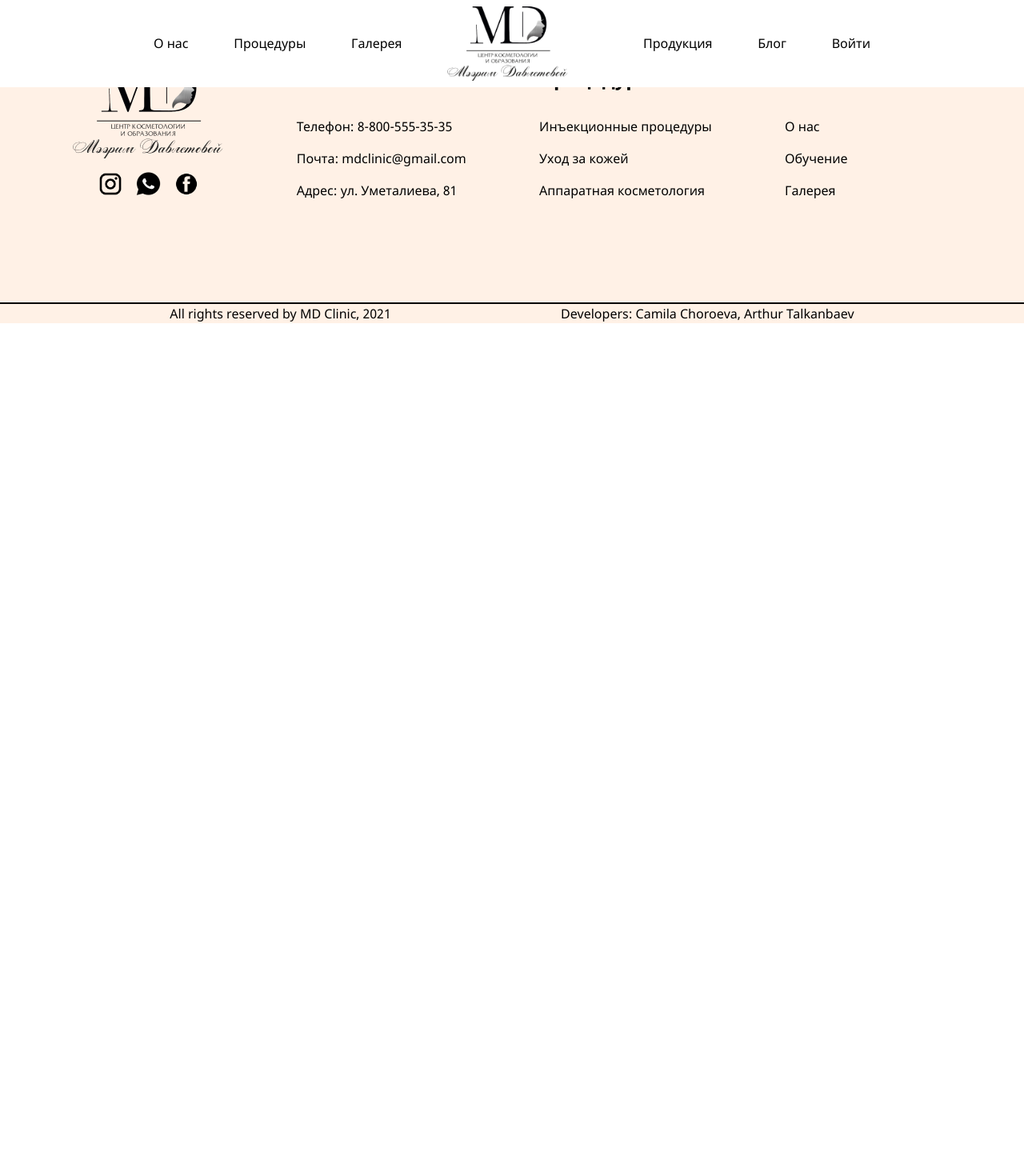
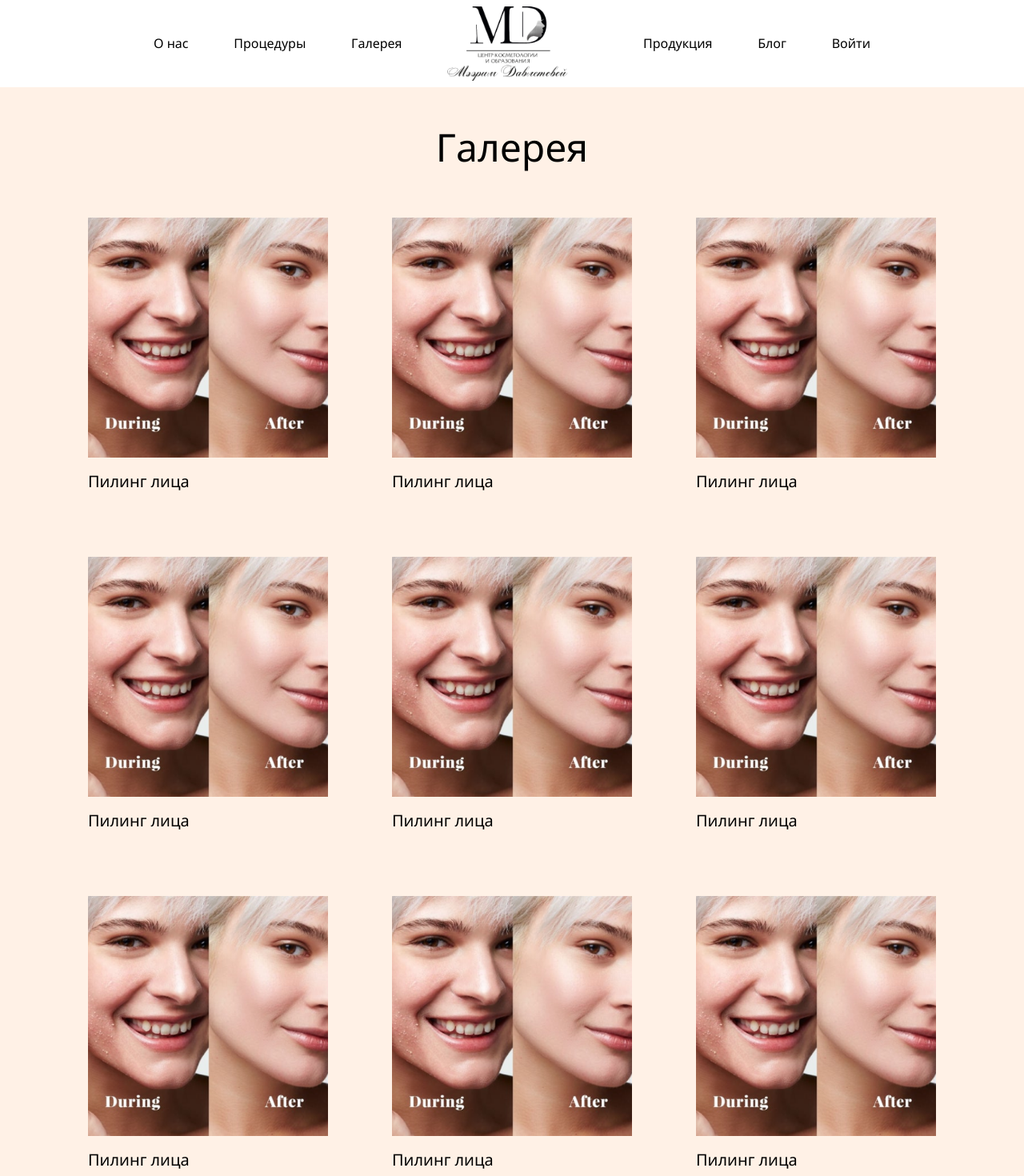
Before and after one commit to cafieness/mdmedclinic, a React (Create React App) app: page /gallery in a window 1280 px wide. Shown: the top 1470 px of the page at 80% size. Before the commit the page ends 800 px from the top, so only its background shows below. Built offline with nearby package versions, Linux system fonts and the light colour scheme; a web font is replaced by a local one.

Commit message:
added gallery and change contacts

```diff
--- a/src/components/common/SignForm.jsx
+++ b/src/components/common/SignForm.jsx
@@ -1,22 +1,48 @@
 import React from "react";
 import { Button } from "..";
 
-function SignForm({ img,name }) {
+function SignForm({ img, name, contacts }) {
   return (
-    <form className="w-1/2 sm:w-full bg-white flex justify-between rounded-2xl  sm:px-5">
-      <div className="py-10 pl-10 sm:pl-0 sm:pr-0 ">
+    <form
+      className={
+        contacts
+          ? "sign-form-width bg-white flex justify-between rounded-2xl  sm:px-2"
+          : "w-1/2 sm:w-320 bg-white flex justify-between rounded-2xl  sm:px-2"
+      }
+    >
+      <div className="py-10 pl-10 sm:pl-0 sm:pr-0 flex flex-col ">
+
         <p className="text-2xl font-bold mb-4">{name}</p>
         <p className="text-gray-700 text-xs mb-8">
-          Нажимая на кнопку "Записатьcя", Вы даете Согласие на использование
+          Нажимая на кнопку "Записатьcя", Вы даете Согласие  на использование
           предоставленных персональных данных для получения услуг
         </p>
-        <input className="signform-inp mb-4 border border-black w-full rounded-2xl py-2 px-3 text-black focus:outline-none" id="имя" type="text" placeholder="Имя" />
+        <input
+          className="signform-inp mb-4 border border-black w-full rounded-2xl py-2 px-3 text-black focus:outline-none"
+          id="имя"
+          type="text"
+          placeholder="Имя"
+        />
 
-        <input className="signform-inp mb-8 border border-black w-full rounded-2xl py-2 px-3 focus:outline-none text-black " id="номер телефона" type="text" placeholder="Номер телефона" />
-        <Button name="Записаться" primary/>
+        <input
+          className="signform-inp mb-8 border border-black w-full rounded-2xl py-2 px-3 focus:outline-none text-black "
+          id="номер телефона"
+          type="text"
+          placeholder="Номер телефона"
+        />
+        <Button name="Записаться" primary />
+
+
       </div>
-      <img src={img} alt="" className="sm:hidden w-3/5 rounded-2xl border-transparent" />
-
+      <img
+        src={img}
+        alt=""
+        className={
+          contacts
+            ? "md:hidden rounded-2xl border-transparent"
+            : "md:hidden w-3/5 rounded-2xl border-transparent"
+        }
+      />
     </form>
   );
 }
--- a/src/components/router/Routes.jsx
+++ b/src/components/router/Routes.jsx
@@ -9,6 +9,7 @@ import {
   Contacts,
   Procedures,
   Procedure,
+  Gallery,
 } from "../../pages";
 import { procedures } from "../../procedures";
 
@@ -21,8 +22,8 @@ function Routes() {
       <Route path="/about" component={About} />
       <Route path="/contacts" component={Contacts}></Route>
       <Route path="/procedures/:id" component={Procedures}></Route>
-    <Route path="/procedure/:name" component={Procedure}>
-    </Route>
+      <Route path="/procedure/:name" component={Procedure}></Route>
+      <Route path="/gallery" component={Gallery} ></Route>
     </Switch>
   );
 }
--- a/src/css/app.css
+++ b/src/css/app.css
@@ -168,6 +168,10 @@ body {
   border-bottom:1px solid black ;
 }
 
+.sign-form-width{
+  width: 500px;
+}
+
 @media only screen and (max-width: 1535px) and (min-width: 1280px) {
 
 }
@@ -178,14 +182,22 @@ body {
   }.procedure-width{
     width: 800px;
   }
+  .sign-form-width{
+    width: 380px;
+  }
 
 }
 @media only screen and (max-width: 1023px){
   .procedure-width{
     width: 600px;
   }
+
 }
 @media only screen and (max-width: 768px) {
+
+  .sign-form-width{
+    width: 320px;
+  }
   .procedure-mobile-table{
     display: inline-block;
   }
@@ -245,6 +257,9 @@ body {
       display: block;
       cursor: pointer;
   }
+  .gallery-grid{
+    grid-template-columns: 1fr;
+  }
 
 }
 @media only screen and (max-width: 500px) {
@@ -258,3 +273,8 @@ body {
   width: 300px;
 }
 }
+@media only screen and (max-width:350px){
+  .contacts-px{
+    padding: 0 0;
+  }
+}
--- a/src/pages/Contacts.jsx
+++ b/src/pages/Contacts.jsx
@@ -5,9 +5,8 @@ import imgForm from "../assets/mainPageForm.jpg";
 
 function Contacts() {
   return (
-    <div className="bg-primary pt-40 sm:pt-28  ">
-      <div className="py-16 flex flex-col items-center">
-        <div className="mb-16">
+    <div className="bg-primary py-40 sm:py-28">
+      <div className="mx-auto px-40 md:px-5 contacts-px">
         <div className="font-bold text-3xl mb-8">Контакты</div>
 
         <div className="flex">
@@ -24,15 +23,12 @@ function Contacts() {
           <div>mdmedclinic@gmail.com</div>
         </div>
 
-
         <div className="font-bold text-2xl mb-4">График работы</div>
 
         <div>Понедельник-суббота: 9:00-18:00</div>
-<div>Воскресенье: выходной</div>
+        <div className="mb-16">Воскресенье: выходной</div>
 
-        </div>
-
-        <SignForm img={imgForm} name="Записаться на прием" />
+        <SignForm img={imgForm} name="Записаться на прием" contacts />
       </div>
     </div>
   );
--- a/src/pages/Gallery.jsx
+++ b/src/pages/Gallery.jsx
@@ -1,9 +1,50 @@
 import React from 'react'
+import pic from '../assets/gallery/1.png'
 
 function Gallery() {
     return (
-        <div>
-
+        <div className="bg-primary pt-40 pb-28 sm:pt-32">
+            <div className="flex flex-col items-center px-5">
+                <div className="text-5xl md:text-2xl mb-16">Галерея</div>
+                <div className="gallery-grid grid grid-cols-3 gap-20 md:grid-cols-2">
+                    <div>
+                        <img className="w-300" src={pic} alt="" />
+                        <div className="text-xl mt-4">Пилинг лица</div>
+                    </div>
+                    <div>
+                        <img className="w-300" src={pic} alt="" />
+                        <div className="text-xl mt-4">Пилинг лица</div>
+                    </div>
+                    <div>
+                        <img className="w-300" src={pic} alt="" />
+                        <div className="text-xl mt-4">Пилинг лица</div>
+                    </div>
+                    <div>
+                        <img className="w-300" src={pic} alt="" />
+                        <div className="text-xl mt-4">Пилинг лица</div>
+                    </div>
+                    <div>
+                        <img className="w-300" src={pic} alt="" />
+                        <div className="text-xl mt-4">Пилинг лица</div>
+                    </div>
+                    <div>
+                        <img className="w-300" src={pic} alt="" />
+                        <div className="text-xl mt-4">Пилинг лица</div>
+                    </div>
+                    <div>
+                        <img className="w-300" src={pic} alt="" />
+                        <div className="text-xl mt-4">Пилинг лица</div>
+                    </div>
+                    <div>
+                        <img className="w-300" src={pic} alt="" />
+                        <div className="text-xl mt-4">Пилинг лица</div>
+                    </div>
+                    <div>
+                        <img className="w-300" src={pic} alt="" />
+                        <div className="text-xl mt-4">Пилинг лица</div>
+                    </div>
+                </div>
+            </div>
         </div>
     )
 }
--- a/src/pages/Home.jsx
+++ b/src/pages/Home.jsx
@@ -29,7 +29,7 @@ function Home() {
           src={meerim}
           alt=""
         />
-        <div>
+        <div className="sm:w-320">
           <div className="text-5xl mb-8 font-bold sm:text-3xl text-center sm:w-full ">
             MD Clinic Professional
           </div>
@@ -67,7 +67,7 @@ function Home() {
         <p className="text-center text-4xl mb-24">Продукция</p>
         <ProductCarousel />
       </div>
-      <div id="home-sign-form" className="py-24 flex justify-center">
+      <div id="home-sign-form" className="py-24 flex flex-col items-center ">
         <SignForm img={imgForm} name="Записаться на прием" />
       </div>
     </div>
--- a/tailwind.config.js
+++ b/tailwind.config.js
@@ -17,7 +17,9 @@ module.exports = {
       width: {
         '1/6.5': '30.7692%',
         '3.5/5': '70%',
-        '500px': '500px'
+        '500px': '500px',
+        '320':'320px',
+        '300': '300px'
       },
       screens: {
         's':{ 'max': '639'},
```
Also changed, not shown: src/assets/gallery/1.png (added). Lines whose indentation alone changed are shown as unchanged.
